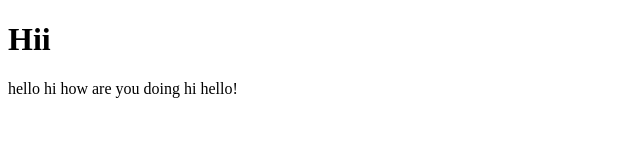
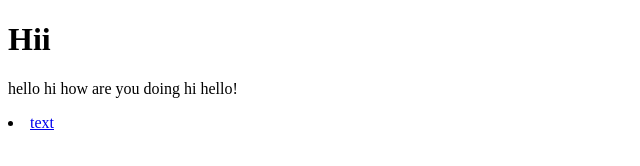
Before and after one commit to cylynnotsylyn/website, a plain HTML site: page index.html in a window 1280 px wide. Shown: the full height of the page, 0-640 px from the left. Drawn offline with Linux system fonts and the light colour scheme.

Commit message:
Update index.html

```diff
--- a/index.html
+++ b/index.html
@@ -10,6 +10,7 @@
 <body>
 <h1>Hii</h1>
 <p>hello hi how are you doing hi hello!</p>
+<li><a href="text.html"> text </a></li>
 </body>
 
 </html>
```
